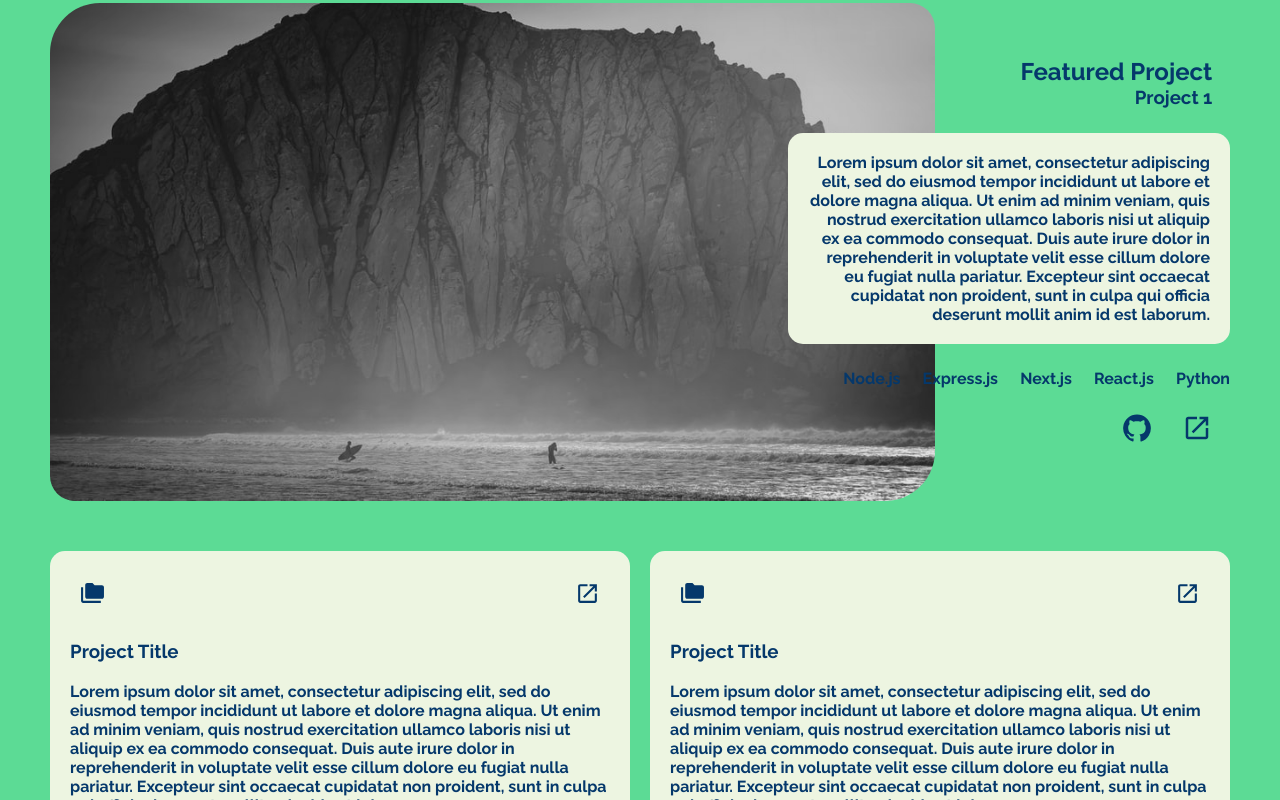
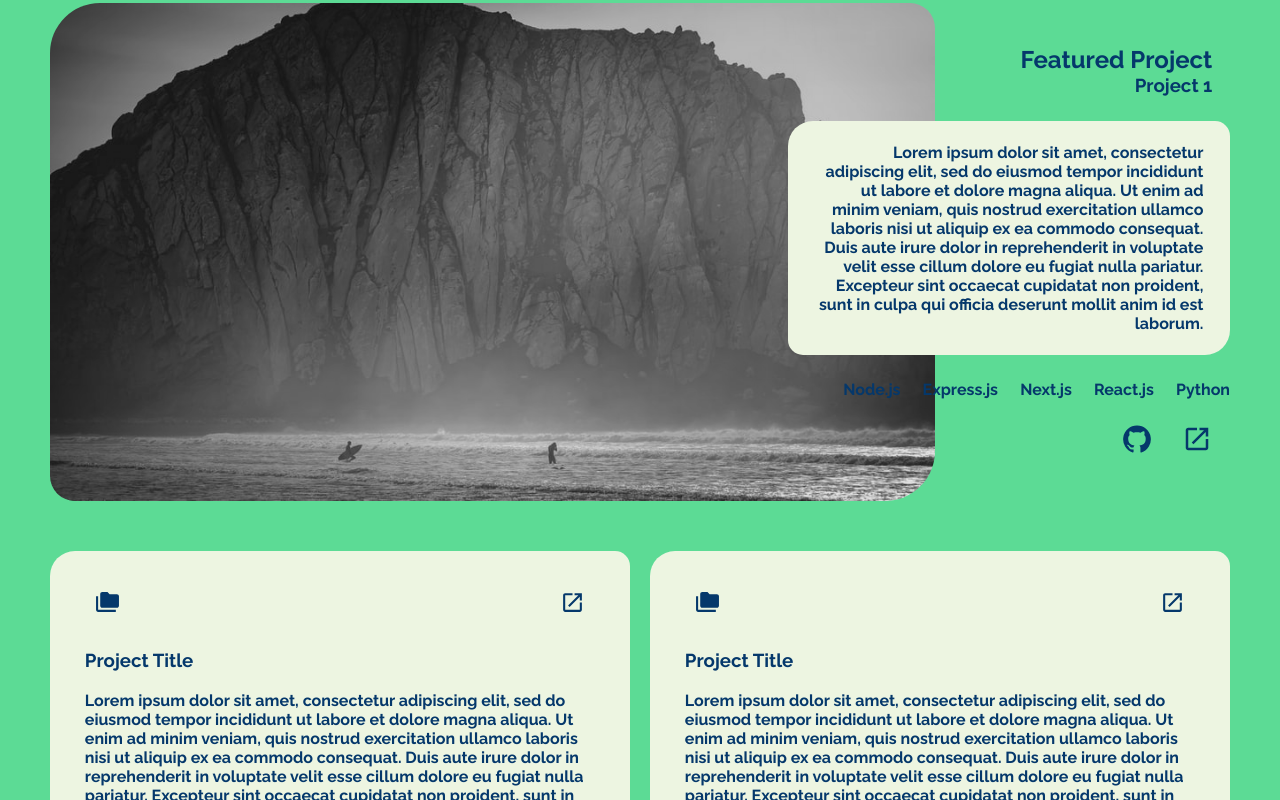
Before and after one commit to AloyBranCheung/My-Portfolio, a Next.js app: page / in a window 1280 px wide. Shown: the part 1120-1920 px from the top of the page. Built offline with nearby package versions, Linux system fonts and the light colour scheme.

Commit message:
padding fix secondary card

```diff
--- a/components/UI/SecondaryCard.module.css
+++ b/components/UI/SecondaryCard.module.css
@@ -1,7 +1,7 @@
 .cardContainer {
-  border-radius: 15px;
+  border-radius: 25px 15px;
   background-color: var(--secondary-color);
   color: var(--text);
   font-weight: bold;
-  padding: 2rem;
+  padding: 5% 6%;
 }
```
